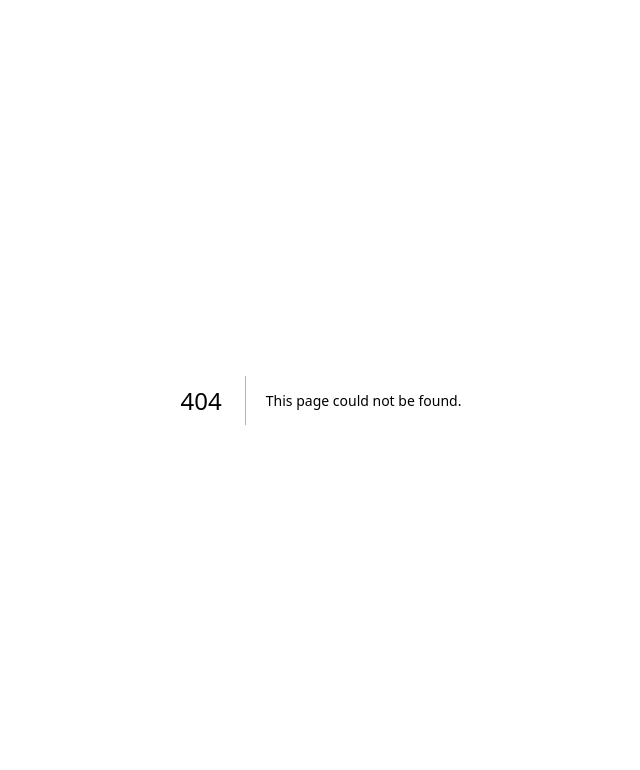
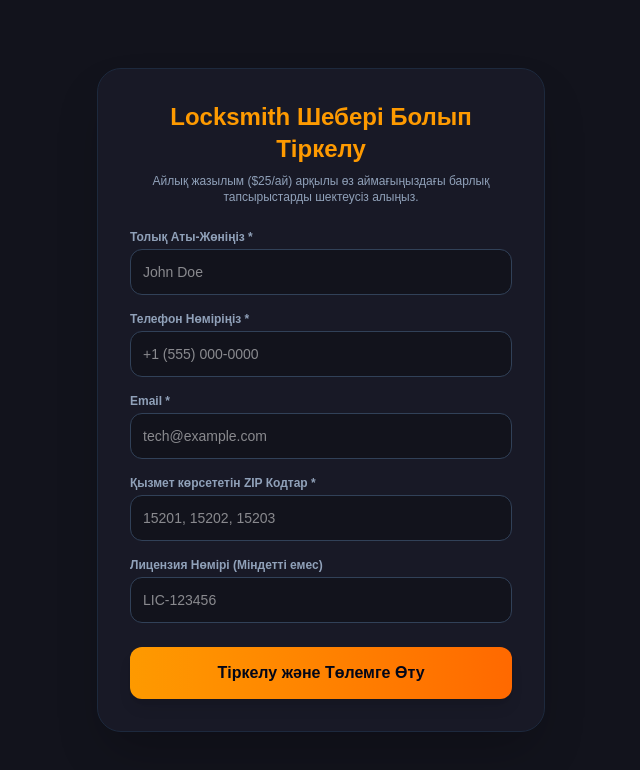
Before and after one commit to bagdatabishev-alt/pittsburgh-locksmith, a Next.js app: page /join-as-pro in a window 1280 px wide. Before the commit this address had no page. Shown: the top 770 px of the page, without its empty margins (319-959 px from the left). Built offline with nearby package versions, Linux system fonts and the light colour scheme; no server answers.

Commit message:
Add tech registration page and database table

```diff
--- /dev/null
+++ b/app/join-as-pro/page.tsx
@@ -0,0 +1,146 @@
+'use client';
+import { useState } from 'react';
+import { supabase } from '@/lib/supabase';
+
+export default function JoinAsPro() {
+  const [formData, setFormData] = useState({
+    fullName: '',
+    phone: '',
+    email: '',
+    zipCodes: '',
+    licenseNumber: '',
+  });
+  const [loading, setLoading] = useState(false);
+  const [success, setSuccess] = useState(false);
+  const [error, setError] = useState('');
+
+  const handleSubmit = async (e: React.FormEvent) => {
+    e.preventDefault();
+    setLoading(true);
+    setError('');
+
+    try {
+      // Supabase-тегі 'techs' кестесіне шеберді жазу
+      const { error: dbError } = await supabase.from('techs').insert([
+        {
+          full_name: formData.fullName,
+          phone: formData.phone,
+          email: formData.email,
+          zip_codes: formData.zipCodes,
+          license_number: formData.licenseNumber,
+          subscription_status: 'pending', // төлем жасалғанша күтуде
+        },
+      ]);
+
+      if (dbError) throw dbError;
+
+      setSuccess(true);
+    } catch (err: any) {
+      console.error(err);
+      setError('Қате орын алды. Қайтадан байқап көрмесеңіз, қолдау қызметіне хабарласыңыз.');
+    } finally {
+      setLoading(false);
+    }
+  };
+
+  return (
+    <div className="min-h-screen bg-[#12131C] text-white flex items-center justify-center p-4">
+      <div className="max-w-md w-full bg-[#181926] p-8 rounded-3xl border border-slate-800 shadow-2xl">
+        <h1 className="text-2xl font-extrabold text-amber-500 mb-2 text-center">
+          Locksmith Шебері Болып Тіркелу
+        </h1>
+        <p className="text-slate-400 text-xs text-center mb-6">
+          Айлық жазылым ($25/ай) арқылы өз аймағыңыздағы барлық тапсырыстарды шектеусіз алыңыз.
+        </p>
+
+        {success ? (
+          <div className="text-center space-y-4">
+            <div className="bg-emerald-500/20 text-emerald-400 p-4 rounded-xl border border-emerald-500/30 text-sm font-bold">
+              ✅ Мәліметтеріңіз сәтті тіркелді!
+            </div>
+            <p className="text-xs text-slate-300">
+              Келесі қадам: Жазылымды белсендіру үшін төлем бетіне бағытталасыз.
+            </p>
+            <button
+              onClick={() => alert('Келесі кезеңде Stripe төлем сілтемесі ашылады')}
+              className="w-full bg-gradient-to-r from-amber-500 to-orange-500 text-slate-950 font-black py-3.5 rounded-xl shadow-lg hover:opacity-90 transition"
+            >
+              Жазылымды Төлеу ($25 / ай)
+            </button>
+          </div>
+        ) : (
+          <form onSubmit={handleSubmit} className="space-y-4">
+            <div>
+              <label className="block text-xs font-bold text-slate-400 mb-1">Толық Аты-Жөніңіз *</label>
+              <input
+                type="text"
+                required
+                value={formData.fullName}
+                onChange={(e) => setFormData({ ...formData, fullName: e.target.value })}
+                className="w-full p-3 bg-[#12131C] border border-slate-700 rounded-xl text-white focus:outline-none focus:border-amber-500 text-sm"
+                placeholder="John Doe"
+              />
+            </div>
+
+            <div>
+              <label className="block text-xs font-bold text-slate-400 mb-1">Телефон Нөміріңіз *</label>
+              <input
+                type="tel"
+                required
+                value={formData.phone}
+                onChange={(e) => setFormData({ ...formData, phone: e.target.value })}
+                className="w-full p-3 bg-[#12131C] border border-slate-700 rounded-xl text-white focus:outline-none focus:border-amber-500 text-sm"
+                placeholder="+1 (555) 000-0000"
+              />
+            </div>
+
+            <div>
+              <label className="block text-xs font-bold text-slate-400 mb-1">Email *</label>
+              <input
+                type="email"
+                required
+                value={formData.email}
+                onChange={(e) => setFormData({ ...formData, email: e.target.value })}
+                className="w-full p-3 bg-[#12131C] border border-slate-700 rounded-xl text-white focus:outline-none focus:border-amber-500 text-sm"
+                placeholder="tech@example.com"
+              />
+            </div>
+
+            <div>
+              <label className="block text-xs font-bold text-slate-400 mb-1">Қызмет көрсететін ZIP Кодтар *</label>
+              <input
+                type="text"
+                required
+                value={formData.zipCodes}
+                onChange={(e) => setFormData({ ...formData, zipCodes: e.target.value })}
+                className="w-full p-3 bg-[#12131C] border border-slate-700 rounded-xl text-white focus:outline-none focus:border-amber-500 text-sm"
+                placeholder="15201, 15202, 15203"
+              />
+            </div>
+
+            <div>
+              <label className="block text-xs font-bold text-slate-400 mb-1">Лицензия Нөмірі (Міндетті емес)</label>
+              <input
+                type="text"
+                value={formData.licenseNumber}
+                onChange={(e) => setFormData({ ...formData, licenseNumber: e.target.value })}
+                className="w-full p-3 bg-[#12131C] border border-slate-700 rounded-xl text-white focus:outline-none focus:border-amber-500 text-sm"
+                placeholder="LIC-123456"
+              />
+            </div>
+
+            {error && <p className="text-red-400 text-xs text-center font-bold">{error}</p>}
+
+            <button
+              type="submit"
+              disabled={loading}
+              className="w-full bg-gradient-to-r from-amber-500 to-orange-500 text-slate-950 font-black py-3.5 rounded-xl shadow-lg hover:opacity-90 transition mt-2 disabled:opacity-50"
+            >
+              {loading ? 'Жіберілуде...' : 'Тіркелу және Төлемге Өту'}
+            </button>
+          </form>
+        )}
+      </div>
+    </div>
+  );
+}
```
Also changed, not shown: 1 other file (tests, documents, lock files or other folders).
